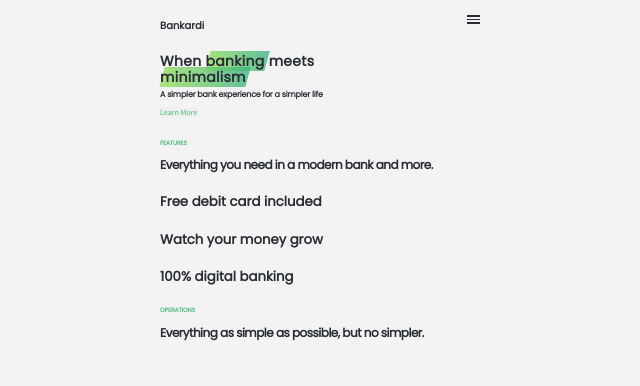
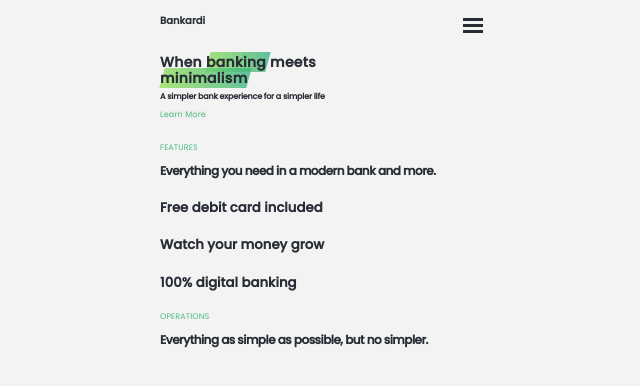
Before and after one commit to jtlilay001/BankardiApp, a website built with webpack: page dist/index.html in a window 1280 px wide. Shown: the whole page, without its empty margins (320-960 px from the left). Built offline with nearby package versions, Linux system fonts and the light colour scheme.

Commit message:
Fixed navigational bars position. Removed the float applied at the toggle menu and applied to the parent

```diff
--- a/src/style.css
+++ b/src/style.css
@@ -9,8 +9,7 @@ body {
 }
 
 h1, h2, h3, h4, h5 {
-    font-family: 'Poppins';
-
+    font-family: 'Poppins', sans-serif;
 }
 
 
@@ -31,7 +30,7 @@ h1, h2, h3, h4, h5 {
 .header__logo {
     margin: 0;
     font-size: 10px;
-    display: inline-block;
+    float: left;
 }
 
 .highlight {
@@ -56,40 +55,40 @@ h1, h2, h3, h4, h5 {
 /* NAVBAR */
 .nav__bar {
     float: right;
+    width: 20px;
+    height: 20px;
     position: relative;
-    display: block;
-    height: 9px;
-    width: 13px;
+}
+.toggle__menu {
+    position:absolute;
+    width: 20px;
+    height: 3px;
+    top: 50%;
+    left: 50%;
+    margin-top: -1.5px;
+    margin-left: -7.5px;
+    background-color: #282C35;
 }
 
 .toggle__menu::before {
     content: "";
     position: absolute;
     width: 100%;
-    height: 1.8px;
-    top: 3.6px;
+    height: inherit;
     background-color: inherit;
-}
-
-.toggle__menu {
-    width: 13px;
-    height: 1.8px;
-    background-color: #282C35;
-    position: absolute;
-    top: 50%;
-    left: 50%;
-    margin-top: -0.9px; /*Half the toggle menu's height */
-    margin-left: -6.5px; /* Half the toggle menu's width*/
+    top: -6px;
 }
 
 .toggle__menu::after {
     content: "";
     position: absolute;
     width: 100%;
-    height: 100%;
-    top: -3.6px;
+    height: inherit;
     background-color: inherit;
+    top: 6px;
 }
+
+
 
 /* HEADER BANNER */
 .header__title {
@@ -106,19 +105,23 @@ h1, h2, h3, h4, h5 {
 }
 
 .btn {
-    font-family: 'Source Sans Pro', sans-serif;
+    font-family: 'Poppins';
+    font-size: 8px;
+    font-weight: normal;
+    border: 0;
+    padding: 0 0;
     color: #4BBB7D;
-    border: 0;
-    font-size: 8px;
-    padding: 0 0;
+    letter-spacing: 0.2px;
+
 }
 
 /* MAIN CONTENT */
 
 .section__header {
     color: #4BBB7D;
-    font-size: 6px;
-    letter-spacing: -0.1px;
+    font-size: 8px;
+    font-weight: 300;
+    letter-spacing: 0.1px;
     text-transform: uppercase;
 }
 
```
Also changed, not shown: dist/index.html.
